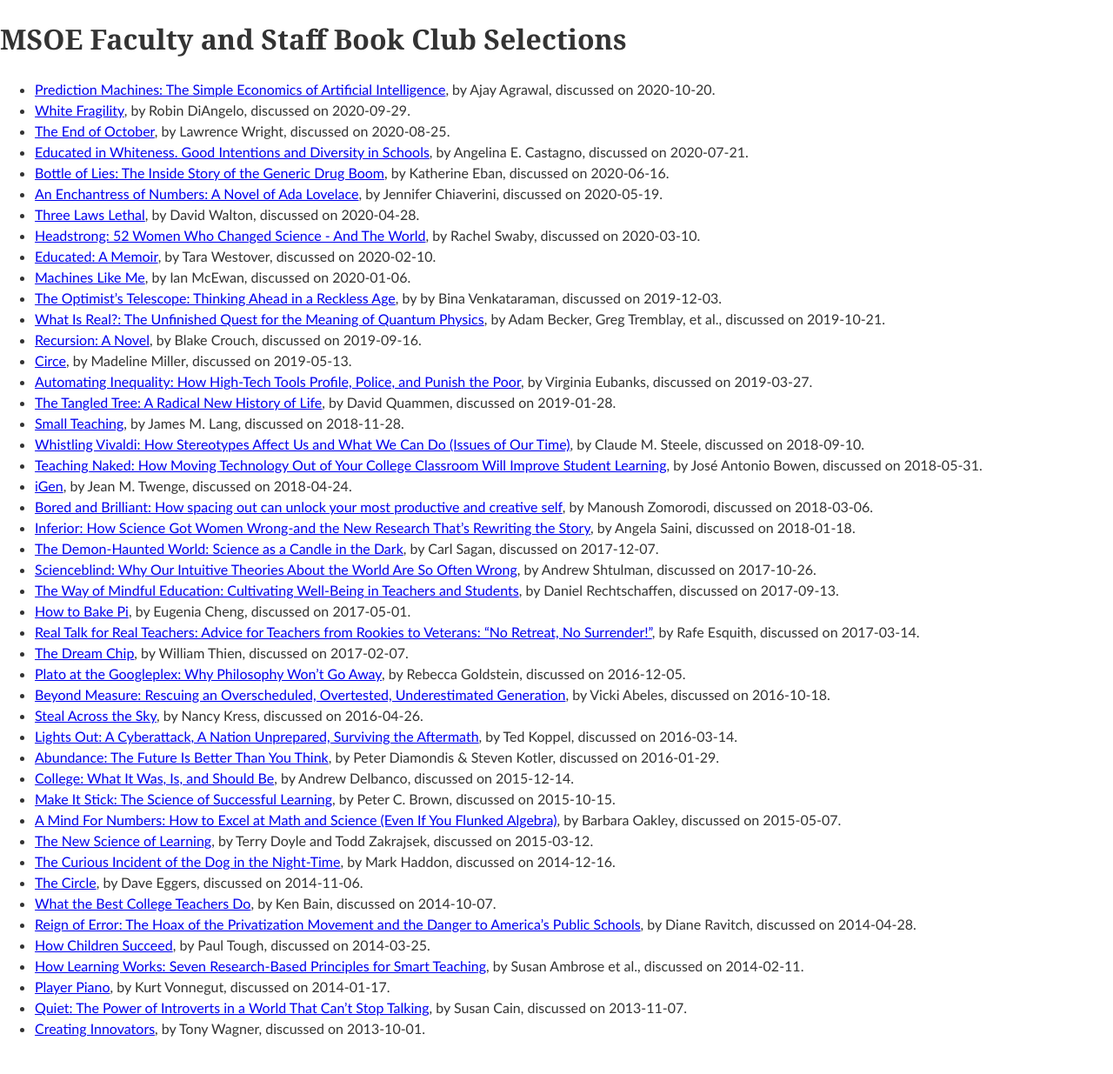
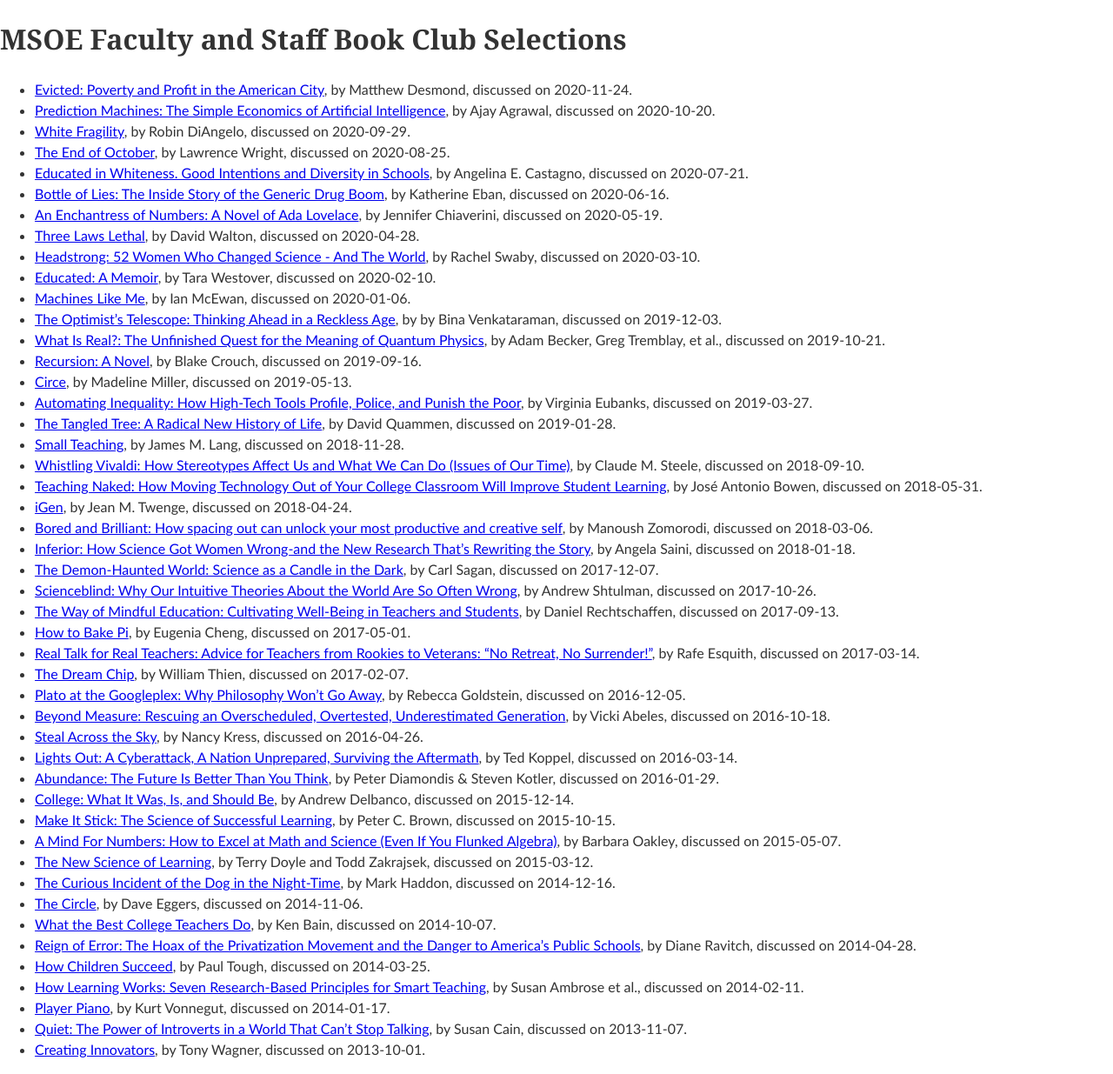
Before and after one commit to edurant/edurant.github.io, a Jekyll site: the page built from misc/bookClub.md, in a window 1280 px wide. Shown: the whole page at 87% size. Built offline with Jekyll 4.4.1, drawn with Linux system fonts in a browser that asks for light colours; our own code applies the rules of GitHub Pages for plain Markdown files; before the commit the page ends 1211 px from its top, so only the background shows below that.

Commit message:
msoe book ckup update

```diff
--- a/misc/bookClub.md
+++ b/misc/bookClub.md
@@ -1,9 +1,10 @@
 ---
 title: "MSOE Faculty and Staff Book Club Selections"
-date: 2020-08-31 14:36:30 -0500
+date: 2020-10-12 08:34:30 -0500
 ---
 
-* [Prediction Machines: The Simple Economics of Artificial Intelligence](https://www.amazon.com/dp/1633695670), by Ajay Agrawal, discussed on 2020-10-20.
+* [Evicted: Poverty and Profit in the American City](https://bookshop.org/books/evicted-poverty-and-profit-in-the-american-city/9780553447453), by Matthew Desmond, discussed on 2020-11-24.
+* [Prediction Machines: The Simple Economics of Artificial Intelligence](https://bookshop.org/books/prediction-machines-the-simple-economics-of-artificial-intelligence/9781633695672), by Ajay Agrawal, discussed on 2020-10-20.
 * [White Fragility](https://www.amazon.com/dp/B07638ZFN1), by Robin DiAngelo, discussed on 2020-09-29.
 * [The End of October](https://www.amazon.com/dp/B07WKJSP4J), by Lawrence Wright, discussed on 2020-08-25.
 * [Educated in Whiteness. Good Intentions and Diversity in Schools](https://manifold.umn.edu/projects/educated-in-whiteness), by Angelina E. Castagno, discussed on 2020-07-21.
```
